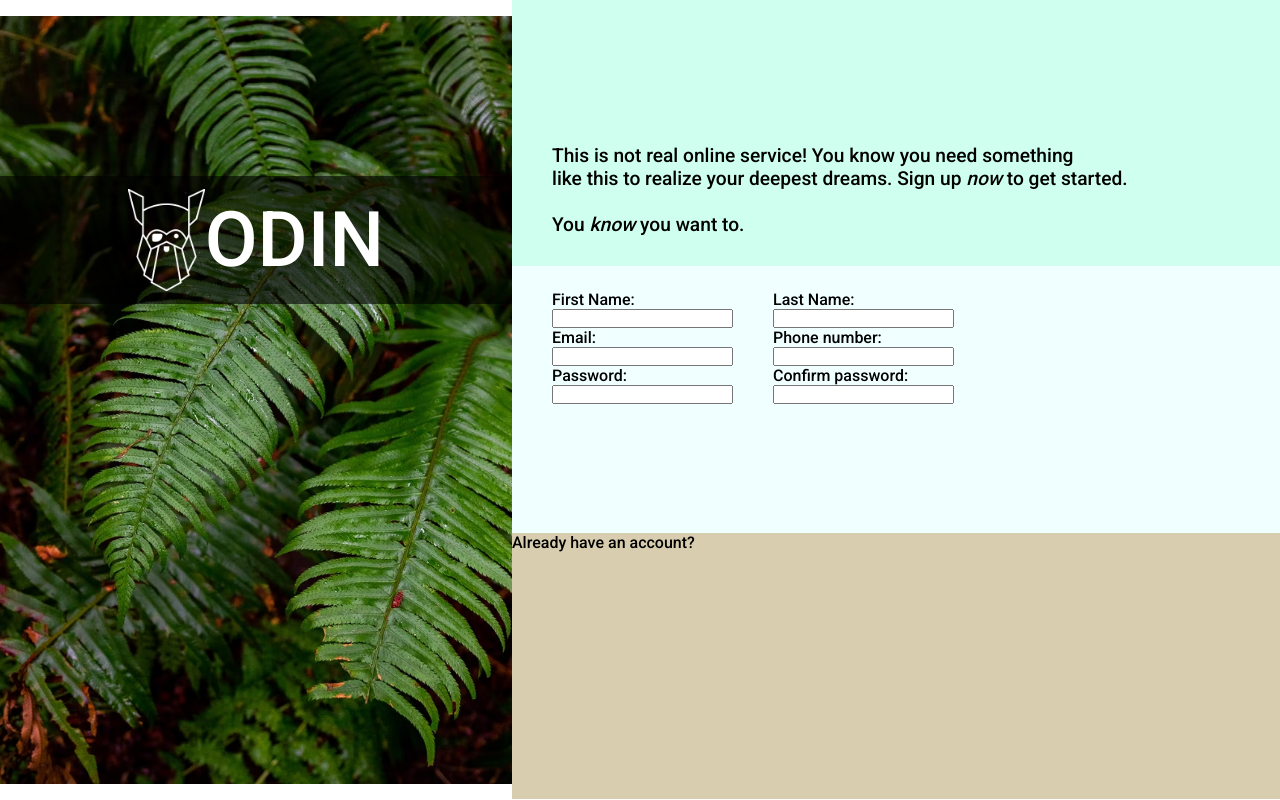
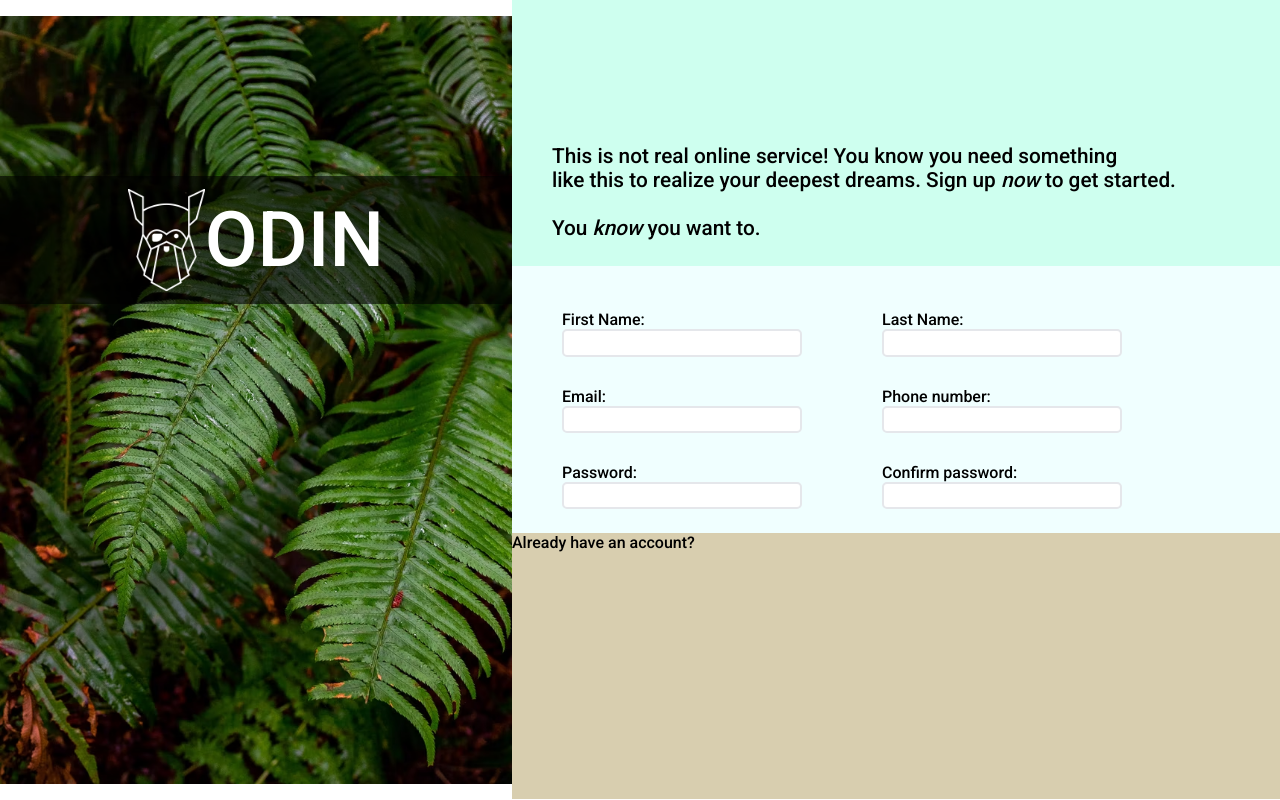
Before and after one commit to reeesist/Sign-up, a plain HTML site: page index.html in a window 1280 px wide. Shown: the top 800 px of the page. Drawn offline with Linux system fonts and the light colour scheme.

Commit message:
styling for form

```diff
--- a/index.html
+++ b/index.html
@@ -24,22 +24,34 @@
     <div class="middle">
         <div>
         <form class="left-side" action="example.com/path" method="post">
+            <div class="left1">
                 <label for="first_name">First Name:</label>
                 <input type="text" id="first_name">
+            </div>
+            <div class="left1">
                 <label for="email">Email:</label>
                 <input type="email" id="email">
+            </div>
+            <div class="left1">
                 <label for="password">Password:</label>
                 <input type="password" id="password">
+            </div>
             </form>
         </div>
             <div>
             <form class="right-side" action="example.com/path" method="post">
+            <div class="left1">
                 <label for="last_name">Last Name:</label>
                 <input type="text" id="last_name">
+            </div>
+            <div class="left1">
                 <label for="phone-number">Phone number:</label>
                 <input type="tel" id="phone">
+            </div>
+            <div class="left1">
                 <label for="confirm-password">Confirm password:</label>
                 <input type="password">
+            </div>
           </form>
         </div>
     </div>
--- a/styles.css
+++ b/styles.css
@@ -68,10 +68,16 @@ body {
 }
 
 .top-text {
-    font-size: 1.2em;
+    font-size: 1.3em;
     position: relative;
     top: 18vh;
     left: 5vh;
+    font-weight: 500;
+}
+
+.left1 {
+    display: flex;
+    flex-direction: column;
 }
 
 .middle {
@@ -89,12 +95,24 @@ body {
     height: 33.3%;
 }
 
+input {
+    border-radius: 5px;
+    width: 15rem;
+    height: 1.7rem;
+    color: #E5E7EB;
+    border: 2px solid;
+}
+
 .left-side {
     display: flex;
     flex-direction: column;
+    gap: 30px;
+    padding: 20px 10px;
 }
 
 .right-side {
     display: flex;
     flex-direction: column;
+    gap: 30px;
+    padding: 20px 30px;
 }
```
Lines whose indentation alone changed are shown as unchanged.
